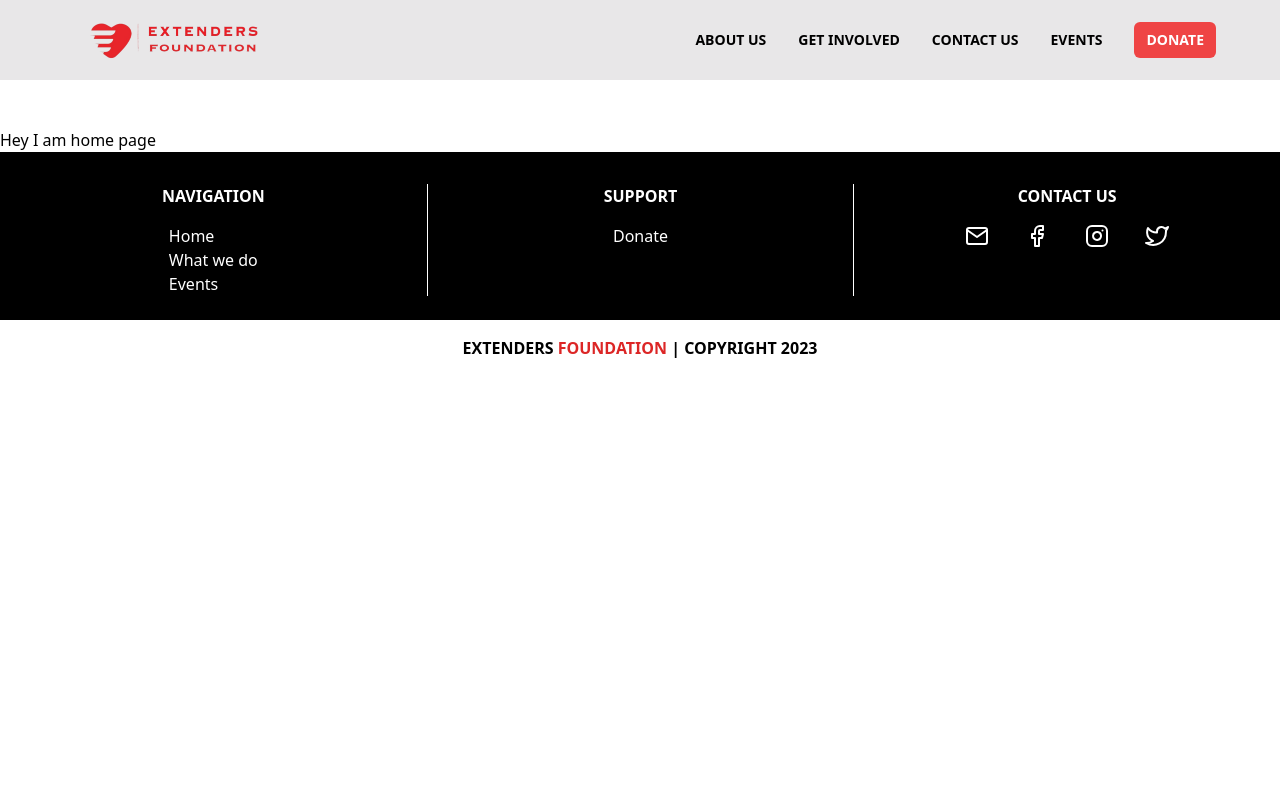
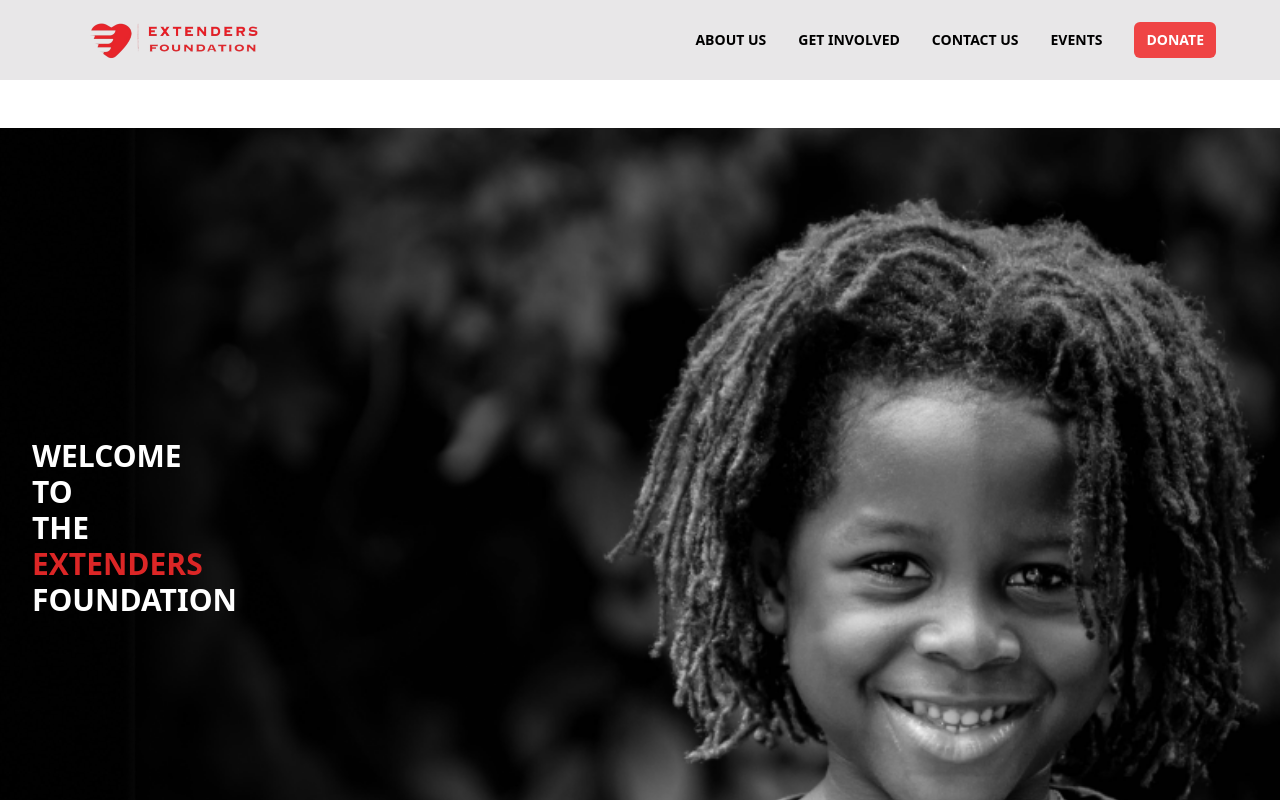
Before and after one commit to Top-Notch-Graphics-IT/charity-site, a Next.js app: page / in a window 1280 px wide. Shown: the top 800 px of the page. Built offline with nearby package versions, Linux system fonts and the light colour scheme.

Commit message:
Add home page mid sections

```diff
--- /dev/null
+++ b/src/components/MidsectionHome.js
@@ -0,0 +1,41 @@
+import React from 'react';
+
+
+export default function MidsectionHome() {
+  return (
+    <div>
+  <section className="relative h-screen">
+      <img src="/assets/bg-image.png" alt="" className="object-cover w-full h-full" />
+      <div className="absolute inset-0 flex items-center justify-left">
+        <h2 className="text-white font-bold text-1xl md:text-2xl lg:text-3xl text-left px-6 w-20 mx-2">
+          WELCOME TO THE <span className="text-red-600">EXTENDERS</span> FOUNDATION
+        </h2>
+      </div>
+    </section>
+    <section className='section-two px-4 py-6 md:px-8 lg:py-12'>
+  <p className='text-sm md:text-base max-w-screen-md mx-auto'>
+  Lorem ipsum dolor sit amet. Ea enim magni in dolore necessitatibus et deleniti impedit non quasi sunt est eveniet quasi. Sit quia voluptates eos voluptatum quia id voluptas beatae id maiores veniam rem natus placeat et exercitationem assumenda ut reiciendis consequatur. Ut placeat corporis qui temporibus voluptatem qui corrupti sint ex veniam excepturi.
+
+  Qui minus dolor a dicta necessitatibus et aperiam molestiae eum maxime molestiae et sapiente voluptatem qui deleniti explicabo. Qui fuga doloribus At quae quia et enim quibusdam eum nobis delectus et dolorum quia. Et veniam quaerat sit asperiores internos At eius porro ut explicabo architecto aut recusandae impedit aut quos quia qui cupiditate dignissimos. Et atque rerum est nobis recusandae eos saepe voluptatibus aut sequi debitis eos velit delectus et molestiae nihil quo debitis suscipit?
+  </p>
+</section>
+
+<section className="relative h-screen">
+  <img src="/assets/bg-image2.png" alt="" className="object-cover w-full h-full" />
+  <div className="absolute inset-0 flex items-center justify-left">
+    <div className="w-1/3 flex flex-col">
+      <h2 className="text-white font-bold text-1xl md:text-2xl lg:text-3xl text-left px-6 mx-2">
+        SUPPORT A CHILD'S LIFE <span className="text-red-600">TODAY</span>
+      </h2>
+      <p className="text-white px-6 my-6 mx-3">
+        Est recusandae magni ut ipsa officia 33 amet eveniet aut optio nulla in maxime reprehenderit ut atque dolore. At illum sint sit enim minima sed eligendi aliquid. Rem reprehenderit magnam non
+      </p>
+      <button className="bg-red-500 hover:bg-red-300 text-white px-3 py-2 rounded-md w-20 mx-9 my-6">
+        DONATE
+      </button>
+    </div>
+  </div>
+</section>
+</div>
+  )
+}
--- a/src/pages/index.js
+++ b/src/pages/index.js
@@ -1,9 +1,6 @@
-import Image from 'next/image'
 import { Inter } from 'next/font/google'
 import Head from 'next/head'
-import Navbar from '@/components/Navbar'
-import Footer from '@/components/Footer'
-import Layout from '@/components/Layout'
+import MidsectionHome from '@/components/MidsectionHome'
 
 const inter = Inter({ subsets: ['latin'] })
 
@@ -17,9 +14,9 @@ export default function Home() {
       </Head>
       <main className='mt-32'>
 
-        <h1>Hey I am home page</h1>
+<MidsectionHome />
 
-      </main>
-    </div>
+</main>
+</div>
   )
 }
```
Also changed, not shown: public/assets/bg-image.png (added), public/assets/bg-image2.png (added).
